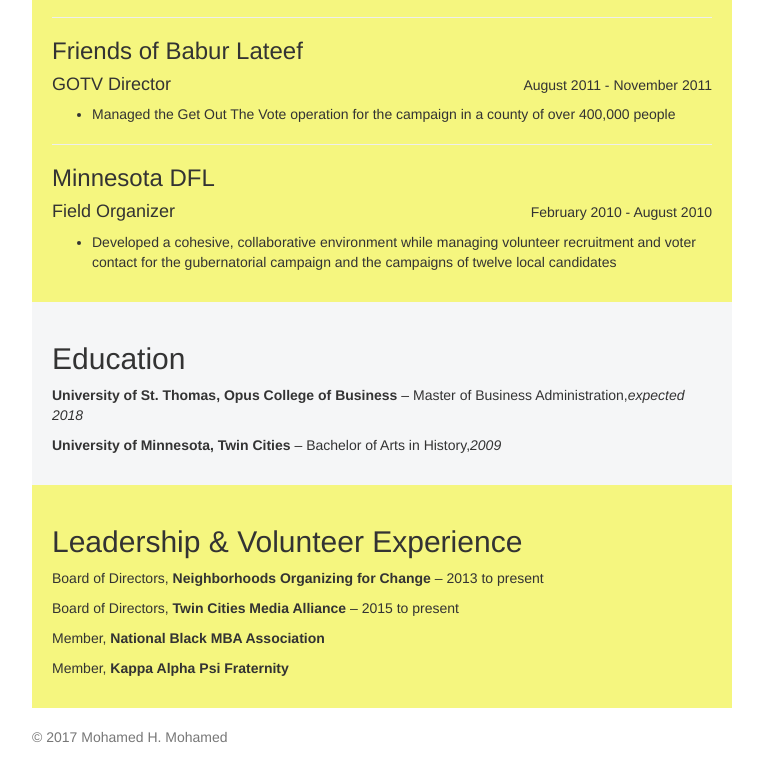
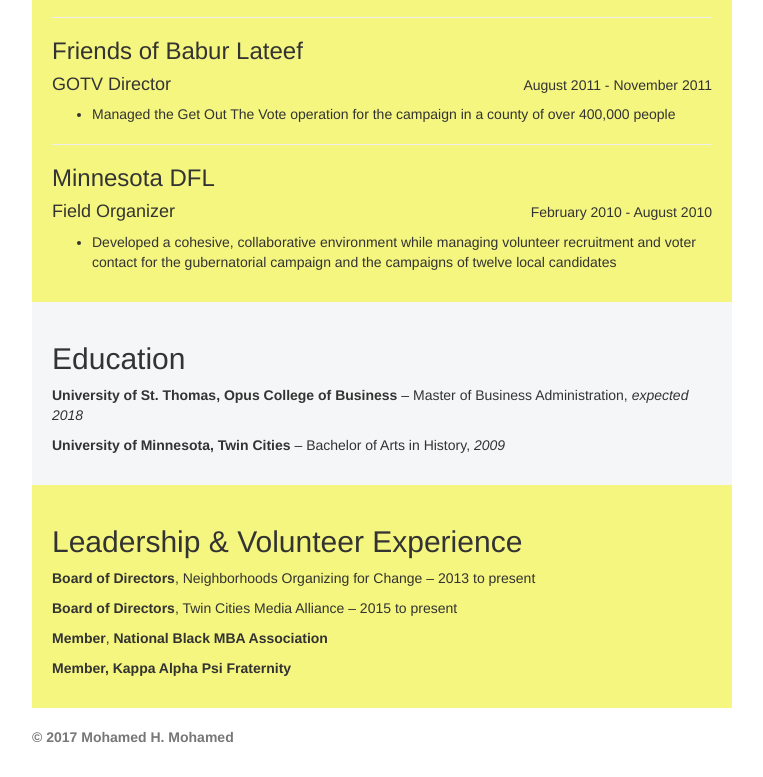
Before and after one commit to mohamedtwice/mohamedtwice.github.io, a plain HTML site: page index.html in a window 1280 px wide. Shown: the part 1808-2585 px from the top of the page, without its empty margins (258-1021 px from the left). Drawn offline with nearby package versions, Linux system fonts and the light colour scheme.

Commit message:
Update index.html

```diff
--- a/index.html
+++ b/index.html
@@ -158,8 +158,8 @@
 
 	   <div class="row">
         <div class="col-lg-12">
-		<p><b>University of St. Thomas, Opus College of Business</b> – Master of Business Administration,<i>expected 2018</i></p>
-		<p><b>University of Minnesota, Twin Cities </b> – Bachelor of Arts in History,<i>2009</i></p>
+		<p><b>University of St. Thomas, Opus College of Business</b> – Master of Business Administration, <i>expected 2018</i></p>
+		<p><b>University of Minnesota, Twin Cities </b> – Bachelor of Arts in History, <i>2009</i></p>
         </div>
       </div>
       </div>
@@ -171,10 +171,10 @@
 
 	   <div class="row">
         <div class="col-lg-12">
-		<p>Board of Directors, <b>Neighborhoods Organizing for Change</b> – 2013 to present</p>
-		<p>Board of Directors, <b>Twin Cities Media Alliance</b> – 2015 to present</p>
-		<p>Member, <b>National Black MBA Association</b></p>
-		<p>Member, <b>Kappa Alpha Psi Fraternity</b></p>
+		<p><b>Board of Directors</b>, Neighborhoods Organizing for Change – 2013 to present</p>
+		<p><b>Board of Directors</b>, Twin Cities Media Alliance – 2015 to present</p>
+		<p><b>Member</b>, <b>National Black MBA Association</p>
+		<p><b>Member</b>, <b>Kappa Alpha Psi Fraternity</p>
         </div>
       </div>
       </div>
```
